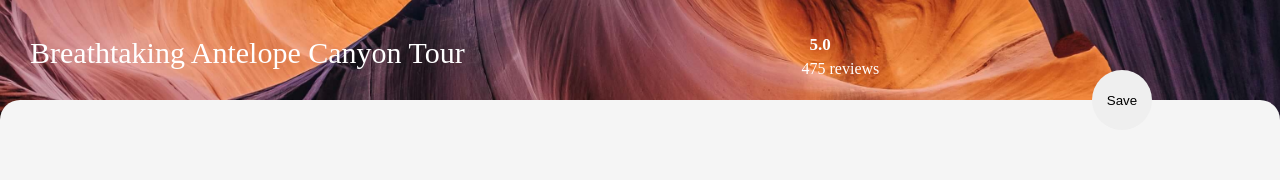
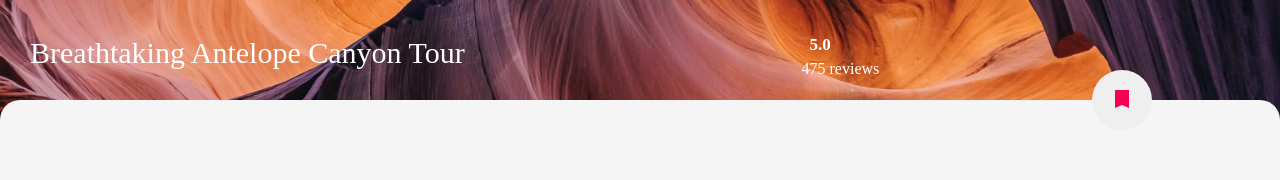
Before and after one commit to kawsarhussen16/travelService, a React (Create React App) app in the folder travel/: page / in a window 1280 px wide. Shown: the part 400-580 px from the top of the page. Built offline with nearby package versions, Linux system fonts and the light colour scheme.

Commit message:
Bookmark Icon added

```diff
--- a/travel/src/components/Bookmark.js
+++ b/travel/src/components/Bookmark.js
@@ -1,10 +1,12 @@
 import React from "react";
 import styled from "styled-components";
-
+import BookmarkSharpIcon from "@material-ui/icons/BookmarkSharp";
 const Bookmark = () => {
   return (
     <BookmarkConatiner>
-      <button className="btn btn-save">Save</button>
+      <button className="btn">
+        <BookmarkSharpIcon color="secondary" />
+      </button>
     </BookmarkConatiner>
   );
 };
@@ -24,5 +26,6 @@ const BookmarkConatiner = styled.div`
     width: 60px;
     height: 60px;
     border-radius: 50%;
+    outline: none;
   }
 `;
```
